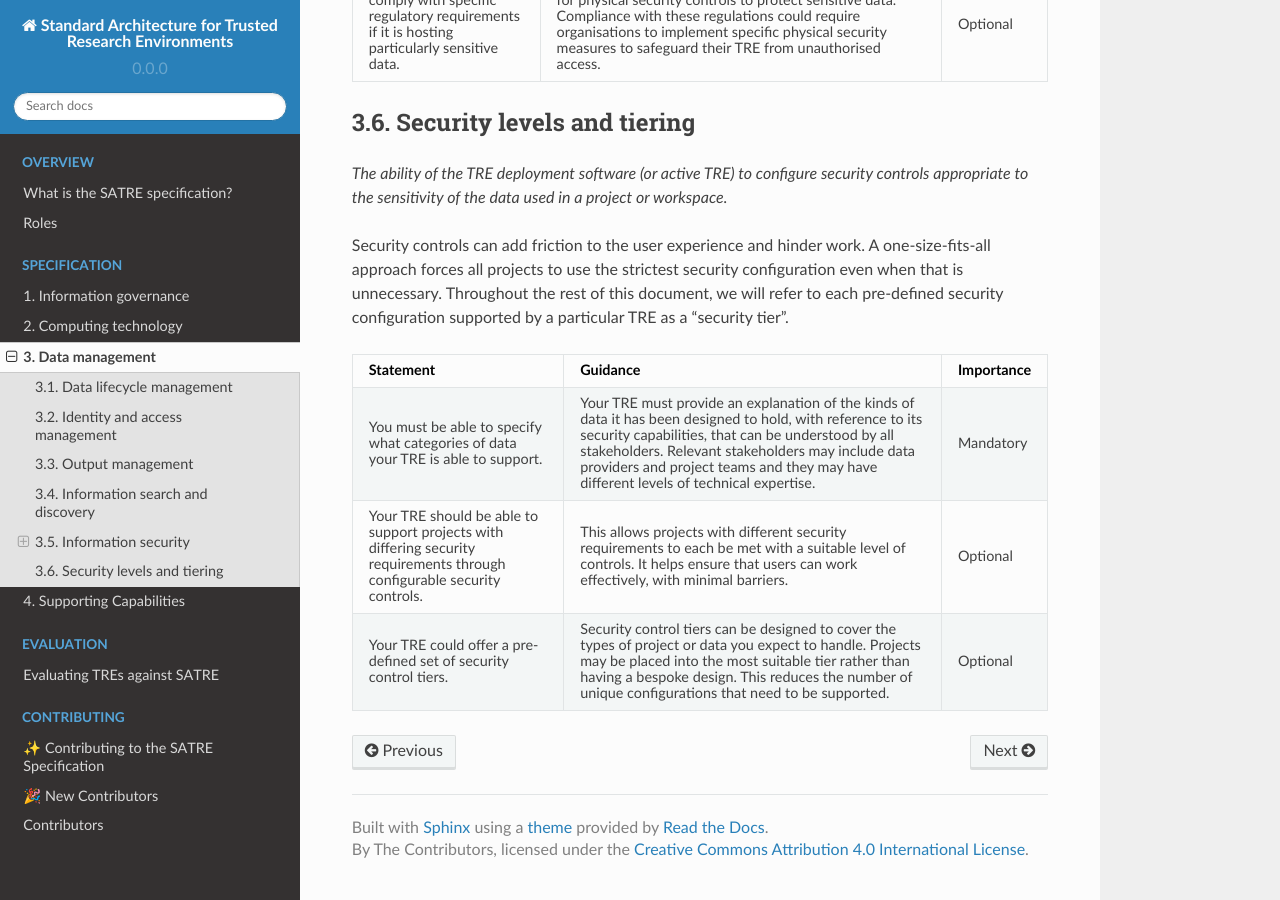
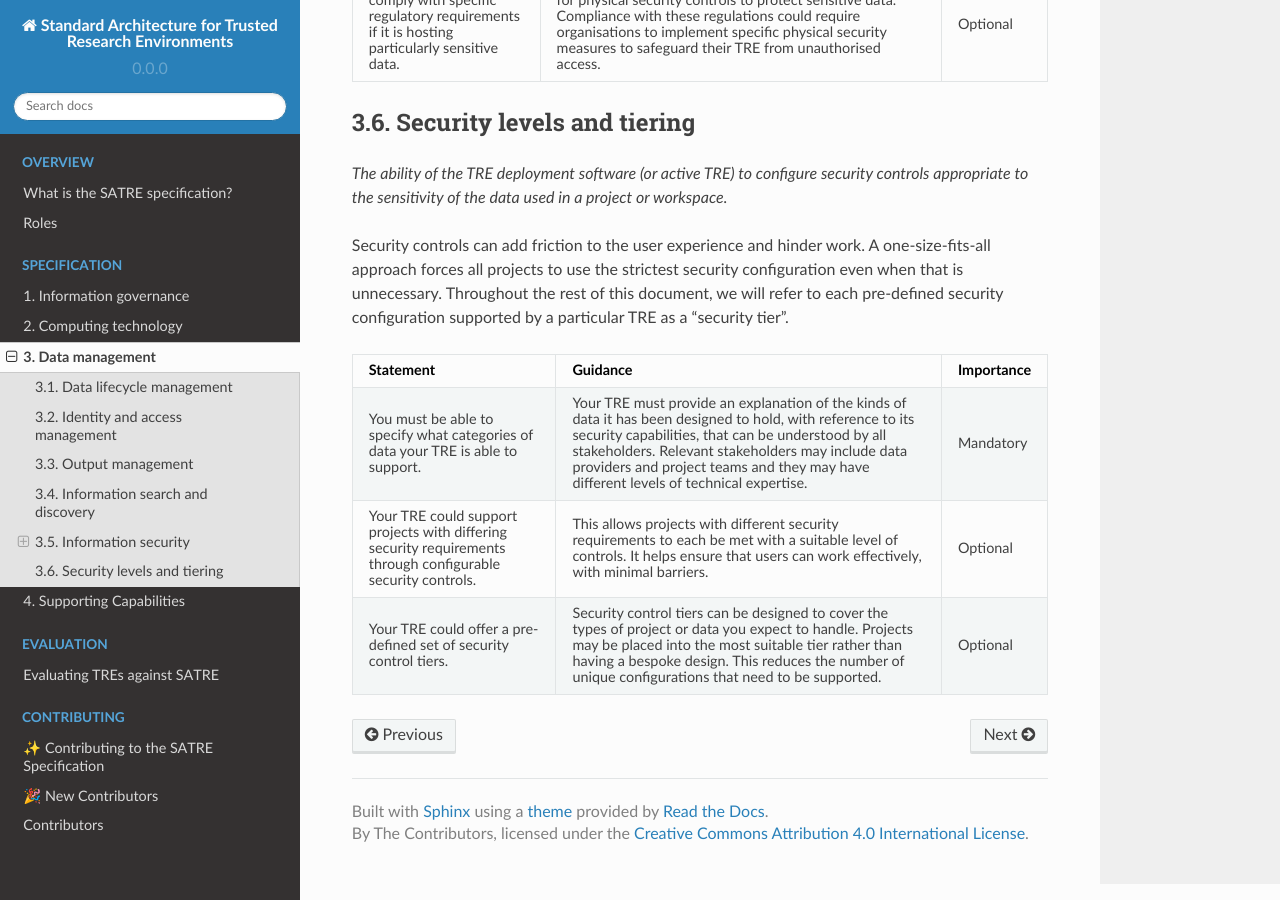
Before and after one commit to sa-tre/satre-specification, a Sphinx documentation site: the page built from docs/source/pillars/data_management.md, in a window 1280 px wide and 900 px high, scrolled down 6130 px. Built offline with Sphinx 7.4.7 and the Read the Docs theme 2.0.0, drawn with Linux system fonts in a browser that asks for light colours.

Commit message:
Update docs/source/pillars/data_management.md
Co-authored-by: Simon Li <orpheus+devel@gmail.com>

```diff
--- a/docs/source/pillars/data_management.md
+++ b/docs/source/pillars/data_management.md
@@ -308,7 +308,7 @@ Throughout the rest of this document, we will refer to each pre-defined security
   - Your TRE must provide an explanation of the kinds of data it has been designed to hold, with reference to its security capabilities, that can be understood by all stakeholders.
     Relevant stakeholders may include data providers and project teams and they may have different levels of technical expertise.
   - Mandatory
-* - Your TRE should be able to support projects with differing security requirements through  configurable security controls.
+* - Your TRE could support projects with differing security requirements through configurable security controls.
   - This allows projects with different security requirements to each be met with a suitable level of controls.
     It helps ensure that users can work effectively, with minimal barriers.
   - Optional
```
